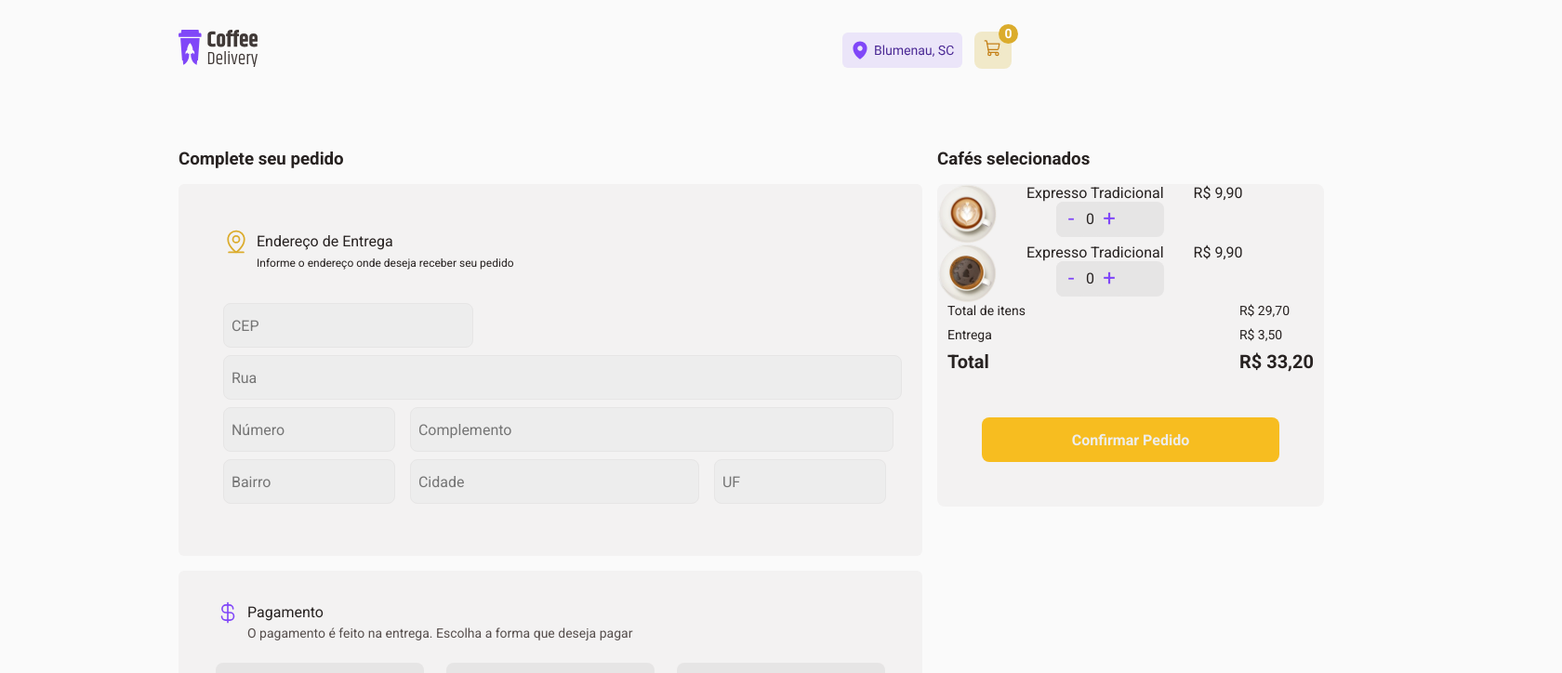
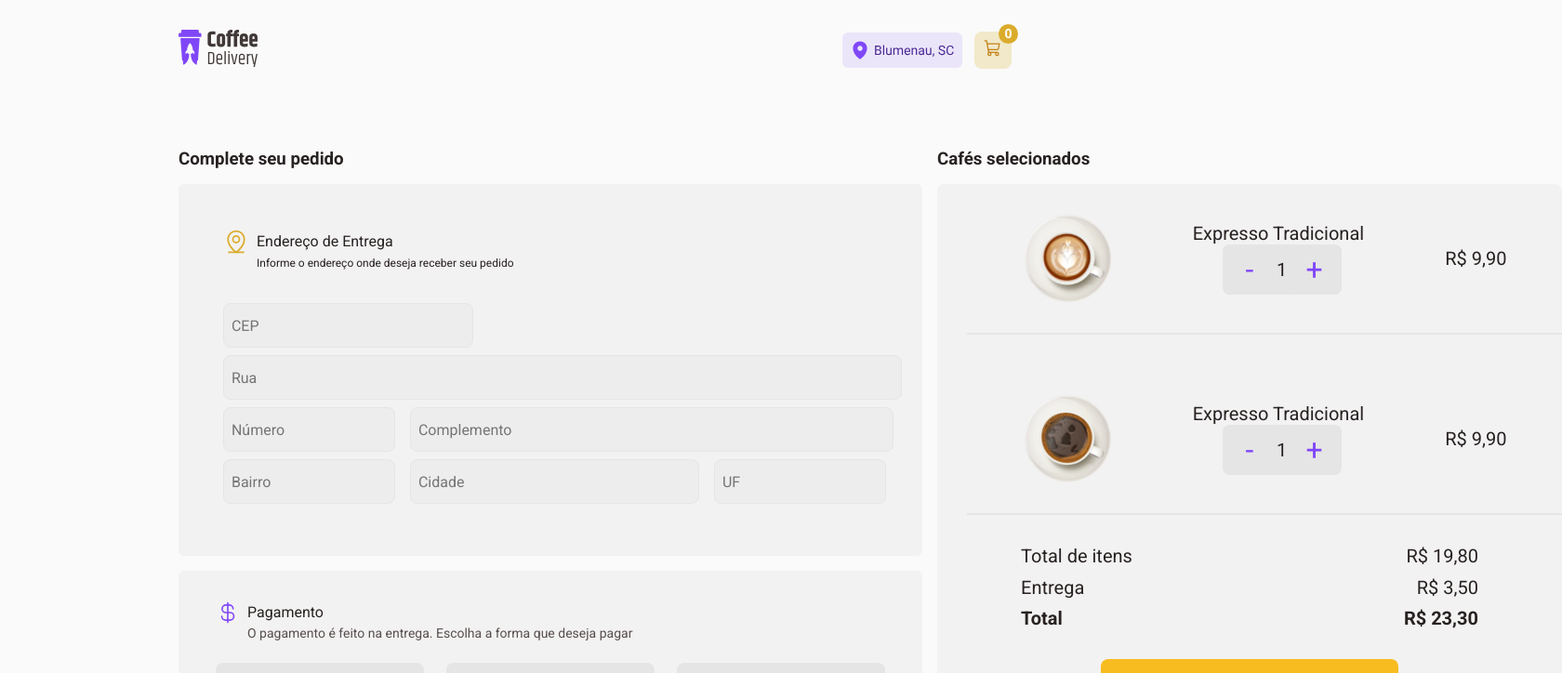
Before and after one commit to antonioRenato/Coffee-Delivery-React, a React (Vite) app: page /checkout in a window 1280 px wide. Shown: the top 724 px of the page at 93% size, 1680 px wide, since content can reach past the window. Built offline with nearby package versions, Linux system fonts and the light colour scheme.

Commit message:
site finished

```diff
--- a/src/components/Endereco/index.tsx
+++ b/src/components/Endereco/index.tsx
@@ -118,14 +118,14 @@ export function CompleteCheckout() {
         <h3>Cafés selecionados</h3>
         <SelectedCoffeeContainer>
           <SelectedCoffeeItems>
-            <img src={coffeeCappucino} alt="" />
+            <img src={coffeeCappucino} />
             <div>
               <p>Expresso Tradicional</p>
               <div className="buttonsQuantity">
                 <button onClick={handleDecCoffee} disabled={isQuantityZero()}>
                   -
                 </button>
-                <p>{quantity}</p>
+                <p>{1}</p>
                 <button onClick={handleAddCoffee}>+</button>
               </div>
             </div>
@@ -139,7 +139,7 @@ export function CompleteCheckout() {
                 <button onClick={handleDecCoffee} disabled={isQuantityZero()}>
                   -
                 </button>
-                <p>{quantity}</p>
+                <p>{1}</p>
                 <button onClick={handleAddCoffee}>+</button>
               </div>
             </div>
@@ -151,10 +151,10 @@ export function CompleteCheckout() {
               <p>Entrega</p>
               <span>Total</span>
             </div>
-            <div>
-              <p>R$ 29,70</p>
+            <div className="secondDiv">
+              <p>R$ 19,80</p>
               <p>R$ 3,50</p>
-              <span>R$ 33,20</span>
+              <span>R$ 23,30</span>
             </div>
           </TextOfPurchasedItems>
           <ButtonOfPurshaced>
--- a/src/components/Endereco/styles.ts
+++ b/src/components/Endereco/styles.ts
@@ -148,6 +148,7 @@ export const SelectedCoffeeContainer = styled.div`
   background-color: ${(props) => props.theme['--white-400']};
 
   margin-top: 1rem;
+  height: 37rem;
 
   border-radius: 8px;
 
@@ -164,16 +165,33 @@ export const TextOfPurchasedItems = styled.div`
   display: flex;
   justify-content: space-around;
 
-  gap: 13rem;
+  gap: 7rem;
 
-  div {
+  div:first-of-type {
     display: flex;
     flex-direction: column;
 
     gap: 0.6rem;
 
     p {
-      font-size: 14px;
+      font-size: 20px;
+    }
+
+    span {
+      font-size: 20px;
+      font-weight: 700;
+    }
+  }
+
+  .secondDiv {
+    display: flex;
+    flex-direction: column;
+    align-items: end;
+
+    gap: 0.6rem;
+
+    p {
+      font-size: 20px;
     }
 
     span {
@@ -188,7 +206,7 @@ export const ButtonOfPurshaced = styled.div`
   justify-content: center;
 
   button {
-    margin: 3rem;
+    margin: 2rem;
     height: 3rem;
     width: 20rem;
 
@@ -210,17 +228,36 @@ export const ButtonOfPurshaced = styled.div`
 export const SelectedCoffeeItems = styled.div`
   display: flex;
   flex-direction: row;
+  justify-content: space-around;
+  align-items: center;
   gap: 2rem;
 
+  width: 40rem;
+  margin-left: 2rem;
+
+  margin-bottom: 2rem;
+  padding: 2rem;
+
+  border-bottom: 2px solid ${(props) => props.theme['--white-600']};
+
   img {
-    width: 4rem;
-    height: 4rem;
+    width: 6rem;
+    height: 6rem;
+  }
+
+  p {
+    font-size: 20px;
+  }
+
+  span {
+    font-size: 20px;
   }
 
   .buttonsQuantity {
     display: flex;
     flex-direction: row;
     align-items: center;
+    width: 8rem;
 
     margin-left: 2rem;
 
@@ -229,7 +266,7 @@ export const SelectedCoffeeItems = styled.div`
 
     p {
       font-weight: 400;
-      font-size: 16px;
+      font-size: 20px;
       line-height: 130%;
 
       color: ${(props) => props.theme['--gray-900']};
@@ -242,16 +279,14 @@ export const SelectedCoffeeItems = styled.div`
       align-items: center;
       justify-content: center;
 
-      width: 3.5rem;
-      height: 2.4rem;
+      width: 5.5rem;
+      height: 3.4rem;
 
       font-weight: 400;
-      font-size: 24px;
+      font-size: 32px;
       line-height: 140%;
 
       background: ${(props) => props.theme['--white-600']};
-
-      width: 2rem;
       border: 0;
       border-radius: 8px;
 
```
